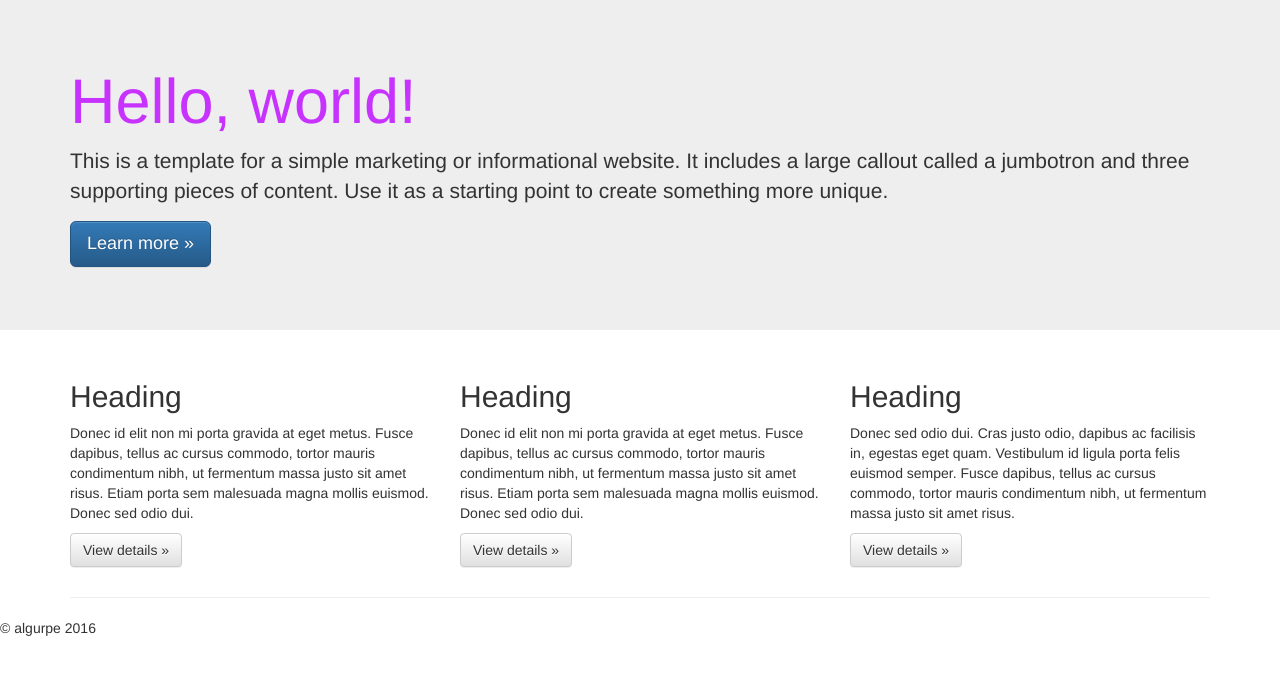
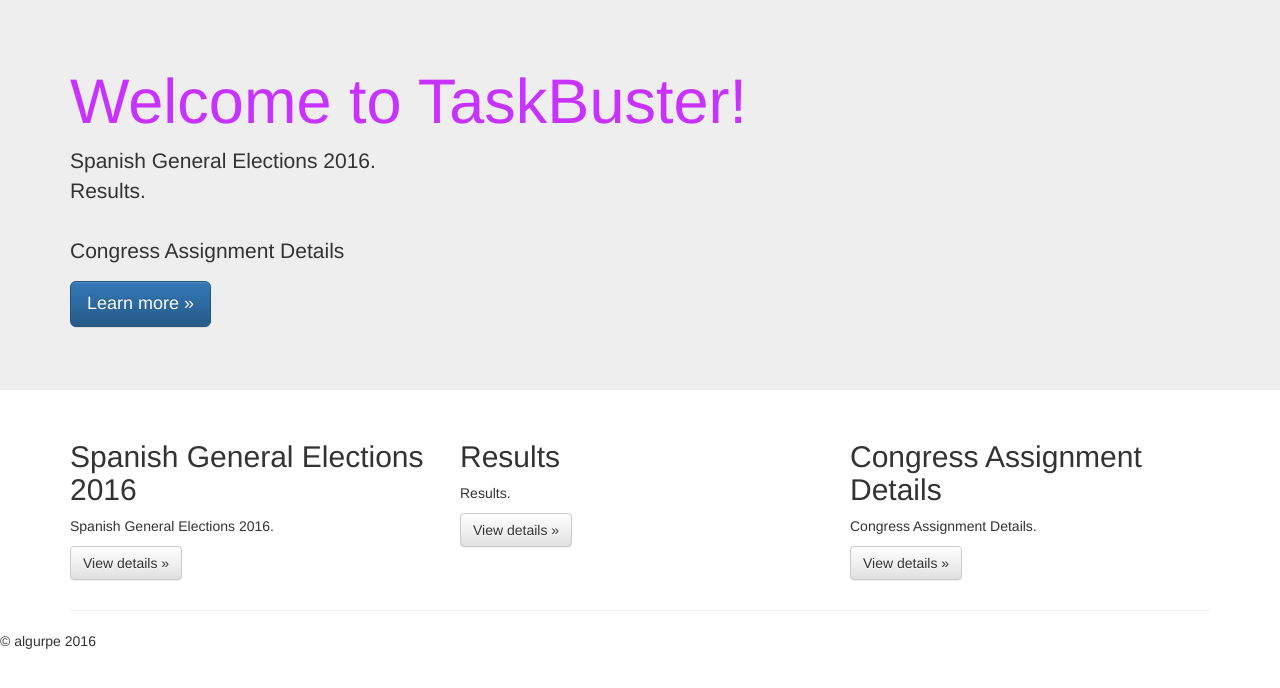
Before and after one commit to algurpe3/elecciones2016, a Django app: page /en/ in a window 1280 px wide. Shown: the part 51-739 px from the top of the page. Run offline with Django 3.2, Linux system fonts and the light colour scheme; some libraries are stand-ins or nearby versions.

Commit message:
i18n Translation. Intermediate 1.

```diff
--- a/elecciones/templates/elecciones/index.html
+++ b/elecciones/templates/elecciones/index.html
@@ -1,34 +1,37 @@
 {% extends "base.html" %}
+{% load i18n %}
 
-
-{% block head_title %}Elecciones Django Tutorial{% endblock %}
+{% block head_title %}Elecciones 2016{% endblock %}
 
 {% block content %}
 	<!-- Main jumbotron for a primary marketing message or call to action -->
+
 	<div class="jumbotron">
-		<div class="container">
-			<h1>Hello, world!</h1>
-			<p>This is a template for a simple marketing or informational website. It includes a large callout called a jumbotron and three supporting pieces of content. Use it as a starting point to create something more unique.</p>
-			<p><a class="btn btn-primary btn-lg" href="#" role="button">Learn more &raquo;</a></p>
-		</div>
+	    <div class="container">
+	        <h1>{% trans "Welcome to TaskBuster!"%}</h1>
+	        <p>{% blocktrans %} Spanish General Elections 2016. </br> Results. </br></br> Congress Assignment Details {% endblocktrans %}</p>
+	        <p><a class="btn btn-primary btn-lg" role="button">Learn more &raquo;</a></p>
+	      </div>
+	    </div>
 	</div>
+
 
 	<div class="container">
 		<!-- Example row of columns -->
 		<div class="row">
 			<div class="col-md-4">
-				<h2>Heading</h2>
-				<p>Donec id elit non mi porta gravida at eget metus. Fusce dapibus, tellus ac cursus commodo, tortor mauris condimentum nibh, ut fermentum massa justo sit amet risus. Etiam porta sem malesuada magna mollis euismod. Donec sed odio dui. </p>
+				<h2>Spanish General Elections 2016</h2>
+				<p>Spanish General Elections 2016.</p>
 				<p><a class="btn btn-default" href="#" role="button">View details &raquo;</a></p>
 			</div>
 			<div class="col-md-4">
-				<h2>Heading</h2>
-				<p>Donec id elit non mi porta gravida at eget metus. Fusce dapibus, tellus ac cursus commodo, tortor mauris condimentum nibh, ut fermentum massa justo sit amet risus. Etiam porta sem malesuada magna mollis euismod. Donec sed odio dui. </p>
+				<h2>Results</h2>
+				<p>Results.</p>
 				<p><a class="btn btn-default" href="#" role="button">View details &raquo;</a></p>
 			</div>
 			<div class="col-md-4">
-				<h2>Heading</h2>
-				<p>Donec sed odio dui. Cras justo odio, dapibus ac facilisis in, egestas eget quam. Vestibulum id ligula porta felis euismod semper. Fusce dapibus, tellus ac cursus commodo, tortor mauris condimentum nibh, ut fermentum massa justo sit amet risus.</p>
+				<h2>Congress Assignment Details</h2>
+				<p>Congress Assignment Details.</p>
 				<p><a class="btn btn-default" href="#" role="button">View details &raquo;</a></p>
 			</div>
 		</div>
```
